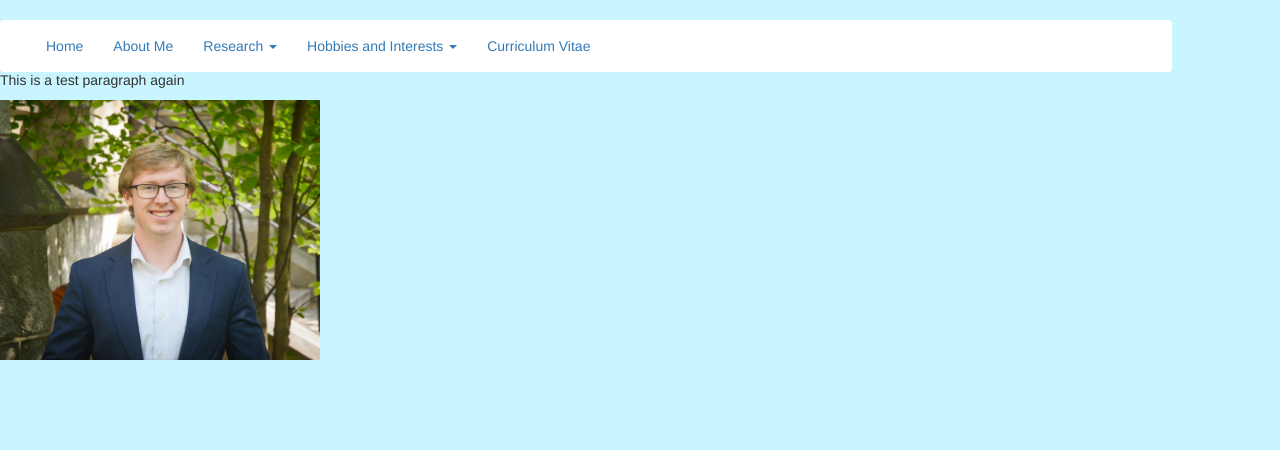
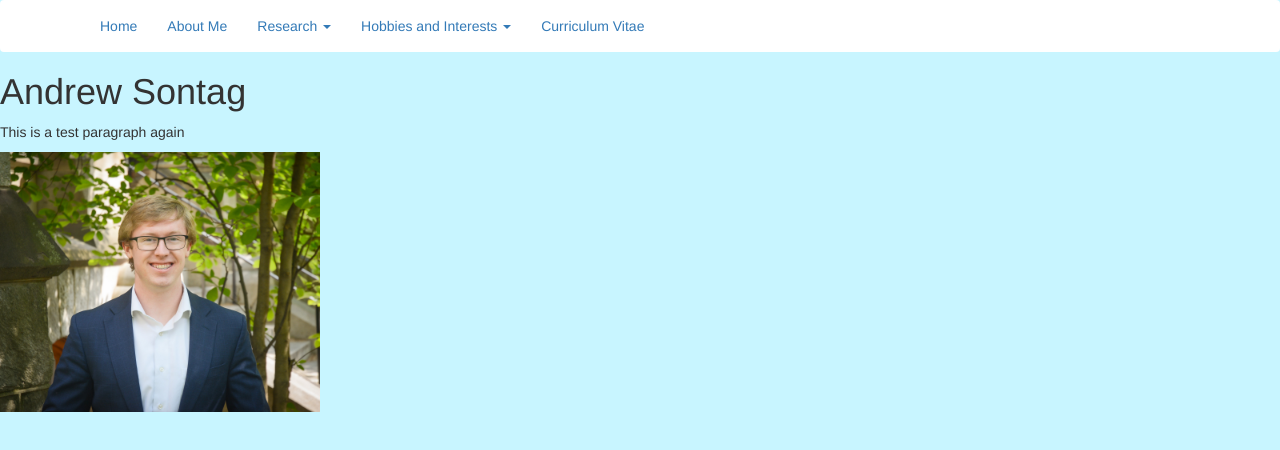
Before and after one commit to andrew-sontag/andrew-sontag.github.io, a plain HTML site: page index.html in a window 1280 px wide. Drawn offline with nearby package versions, Linux system fonts and the light colour scheme.

Commit message:
Update index.html

```diff
--- a/index.html
+++ b/index.html
@@ -15,8 +15,10 @@
 	}
 	.navbar-custom {
 		background-color: rgb(255, 255, 255);
-		position: absolute;
+		<!--position: absolute;
 		left: 0;
+		top: 0;
+		right: 0;-->
 	}
 
 </style>
```
